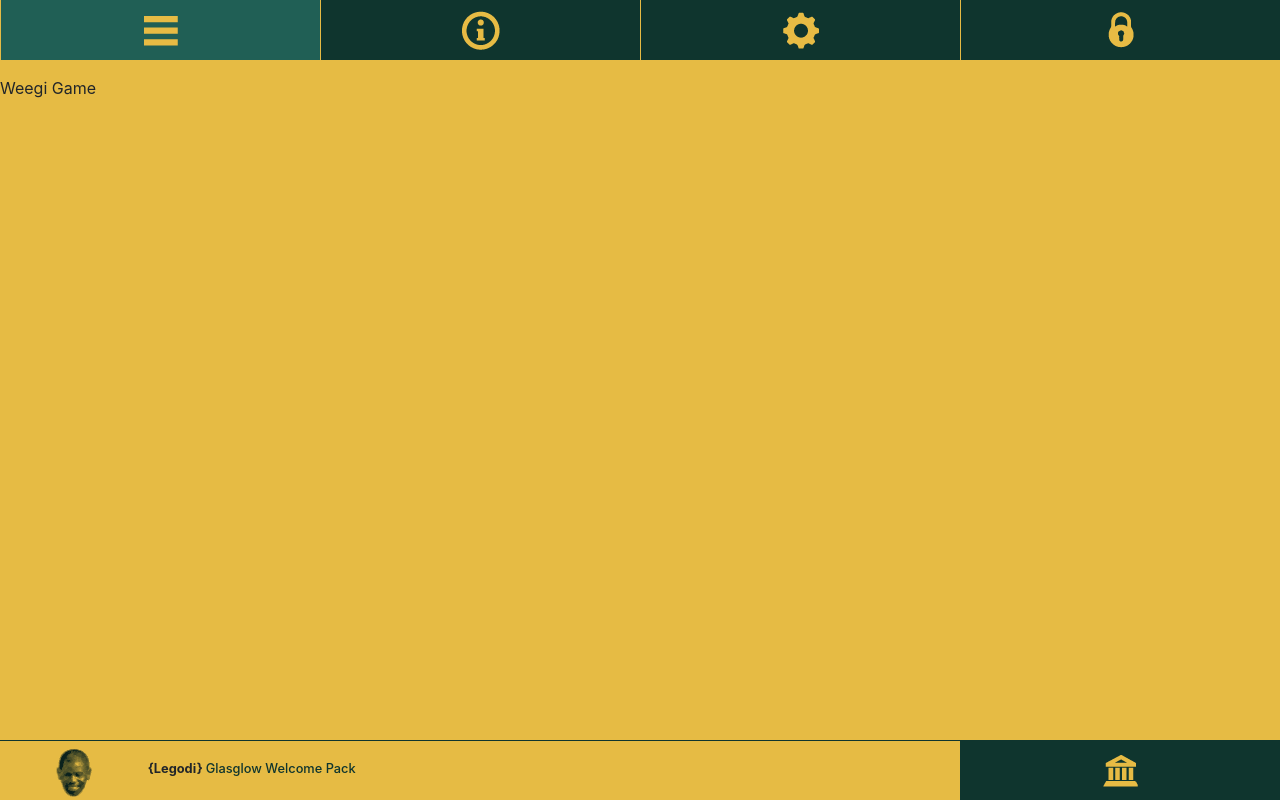
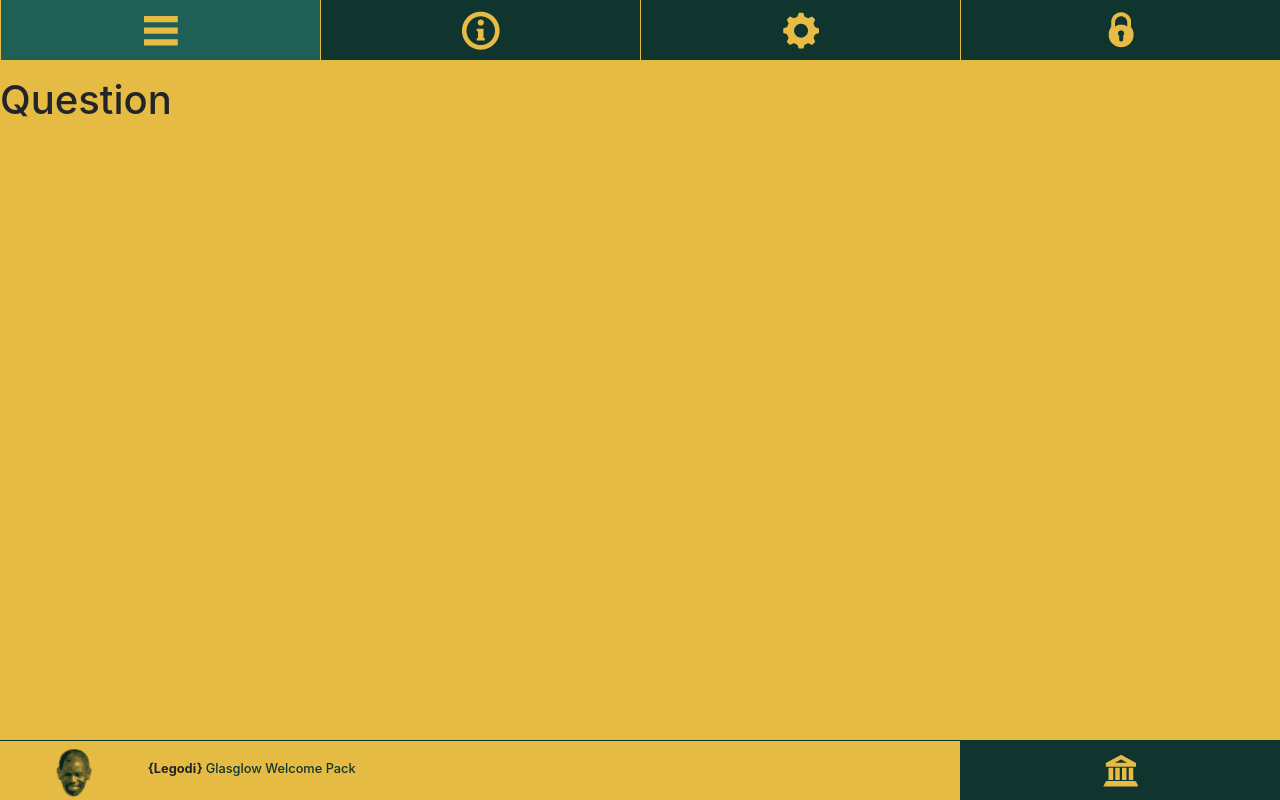
Before and after one commit to CodeYourFuture/legodi, a React (Create React App) app in the folder client/: page /weegie in a window 1280 px wide. Built offline with nearby package versions, Linux system fonts and the light colour scheme; no server answers.

Commit message:
add single question component

```diff
--- /dev/null
+++ b/client/src/components/Question/question.js
@@ -0,0 +1,13 @@
+import React from 'react';
+
+function Question() {
+
+        return (<div>
+                    <h1>Question</h1>
+                  </div>
+
+        )
+
+}
+
+export default Question
--- a/client/src/containers/QuestionGame/question.js
+++ b/client/src/containers/QuestionGame/question.js
@@ -1,13 +1,13 @@
 import React, { Component } from 'react';
-
+ import Question from '../../components/Question/question'
 class QuestionGames extends Component {
 
     render() {
 
         return (
-            <div >
-                    Weegi Game
-            </div>
+                    <div >
+                        <Question  />
+                    </div>
         )
     }
 }
```
